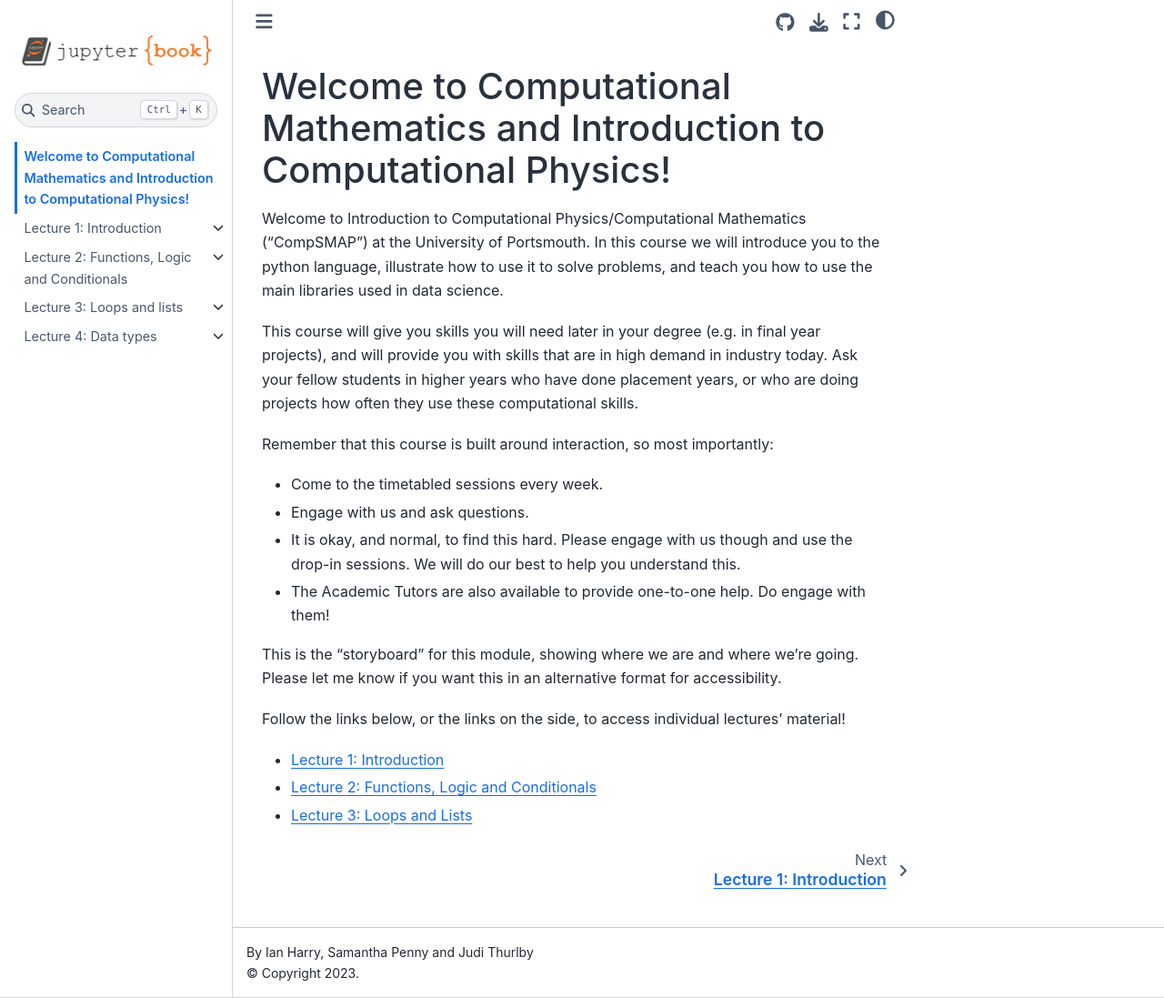
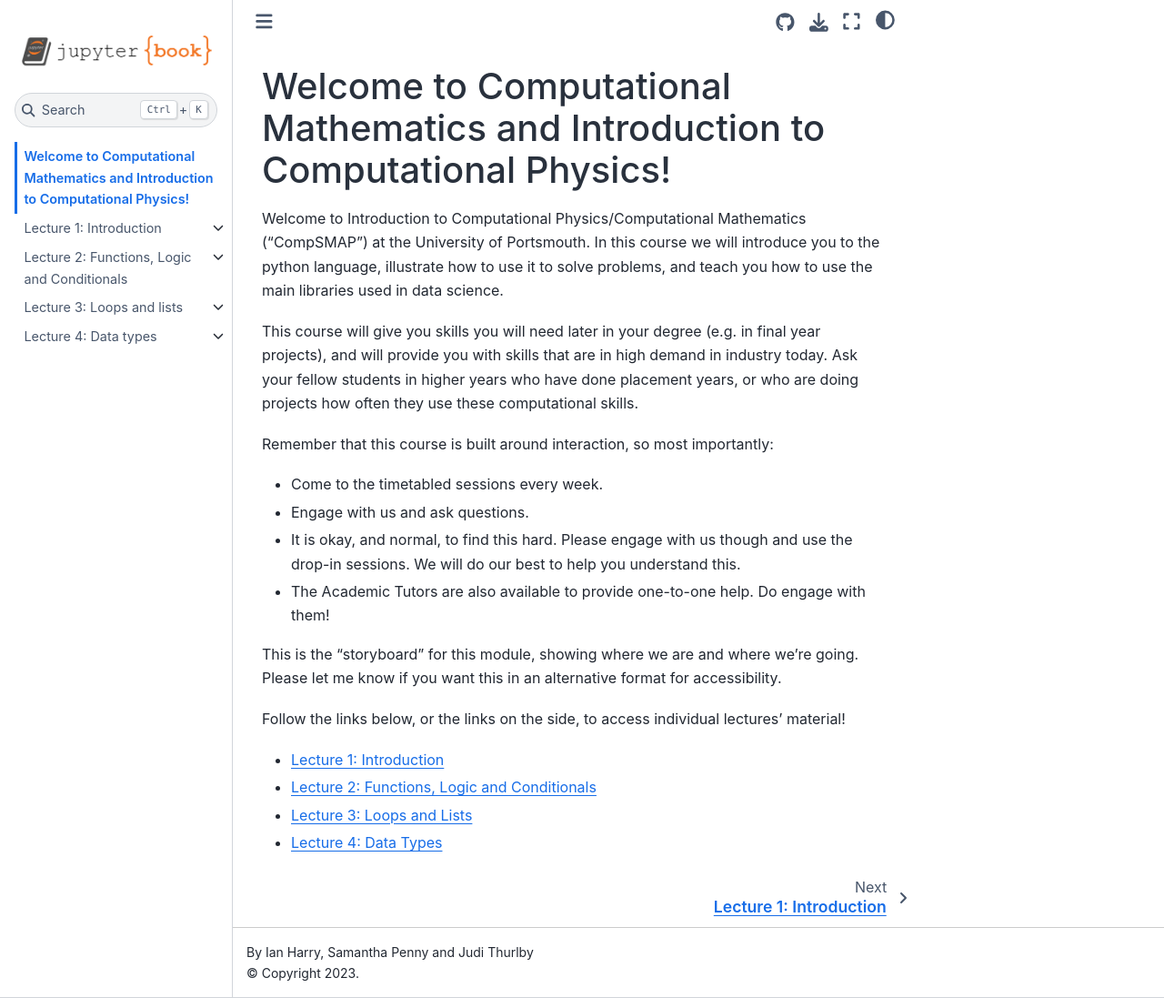
Before and after one commit to icg-gravwaves/M24568_M20741_CompSMAP, a Jupyter Book: the page built from README.md, in a window 1280 px wide and 1097 px high. Shown: the whole window at 91% size. Built offline with Jupyter Book 1.0.4 settings and Sphinx 7.4.7 and the Sphinx Book theme 1.1.4, drawn with Linux system fonts in a browser that asks for light colours; pages that are not in the unit, such as notebooks, are missing from menus; some of the changed lines change nothing that is shown.

Commit message:
End of week 4

```diff
--- a/README.md
+++ b/README.md
@@ -18,3 +18,4 @@
 * [Lecture 1: Introduction](lecture_1/overview.md)
 * [Lecture 2: Functions, Logic and Conditionals](lecture_2/overview.md)
 * [Lecture 3: Loops and Lists](lecture_3/overview.md)
+* [Lecture 4: Data Types](lecture_4/overview.md)
--- a/_toc.yml
+++ b/_toc.yml
@@ -71,7 +71,11 @@
 - file: lecture_4/overview
   sections:
     - file: lecture_4/Part1_DataTypes_Introduction.ipynb
+    - file: lecture_4/Part1_DataTypes_Introduction_SOLVED.ipynb
     - file: lecture_4/Part2_DataTypes_tuple_set_dictionary.ipynb
+    - file: lecture_4/Part2_DataTypes_tuple_set_dictionary_SOLVED.ipynb
     - file: lecture_4/Part3_DataTypes_further_exercises.ipynb
+    - file: lecture_4/Part3_DataTypes_further_exercises_SOLVED.ipynb
     - file: lecture_4/Part4_DataTypes_challenge_exercises.ipynb
+    - file: lecture_4/Part4_DataTypes_challenge_exercises_SOLVED.ipynb
     - file: lecture_4/Part5_DataTypes_13_14.ipynb
```
Also changed, not shown: 5 other files.
